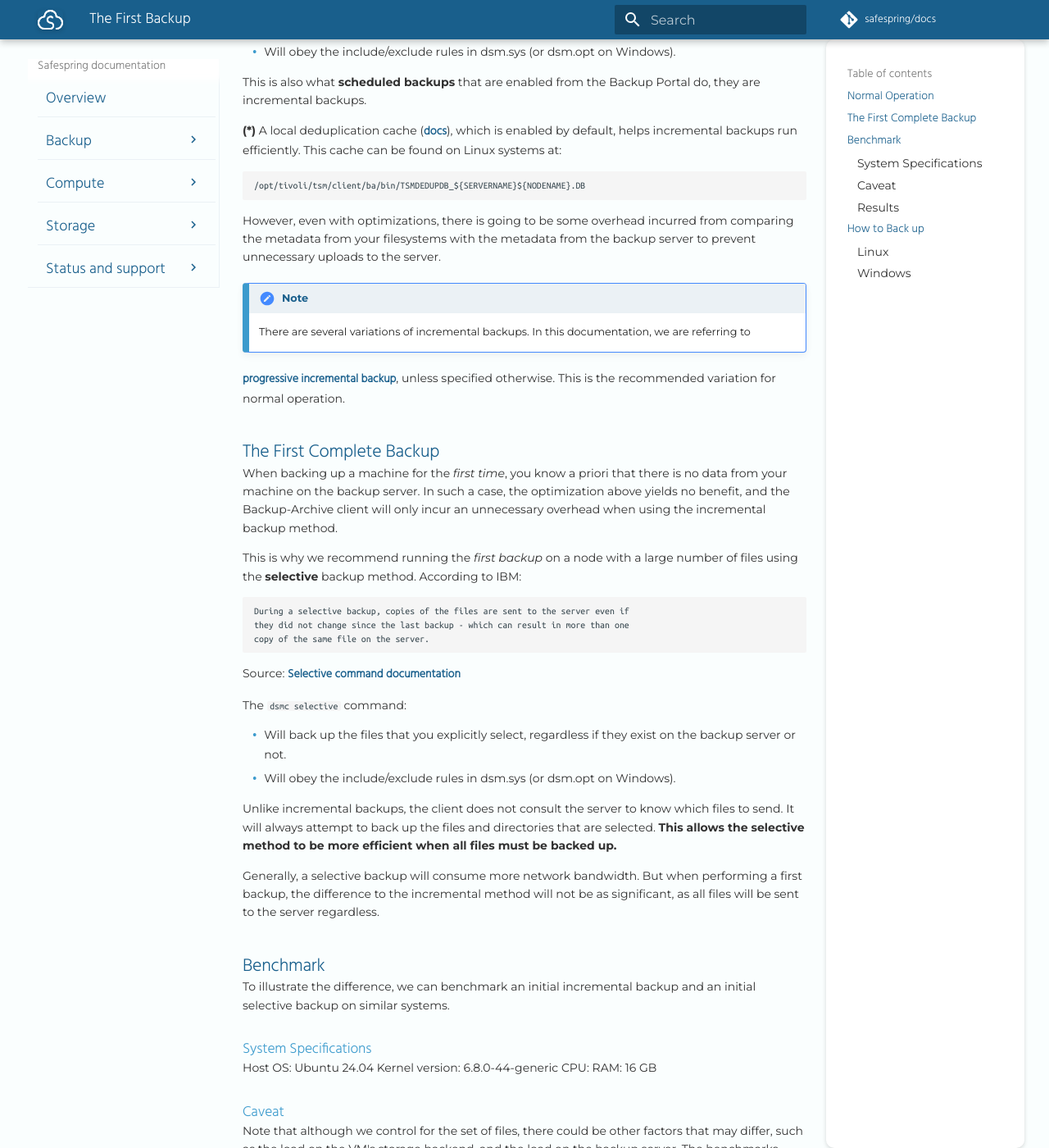
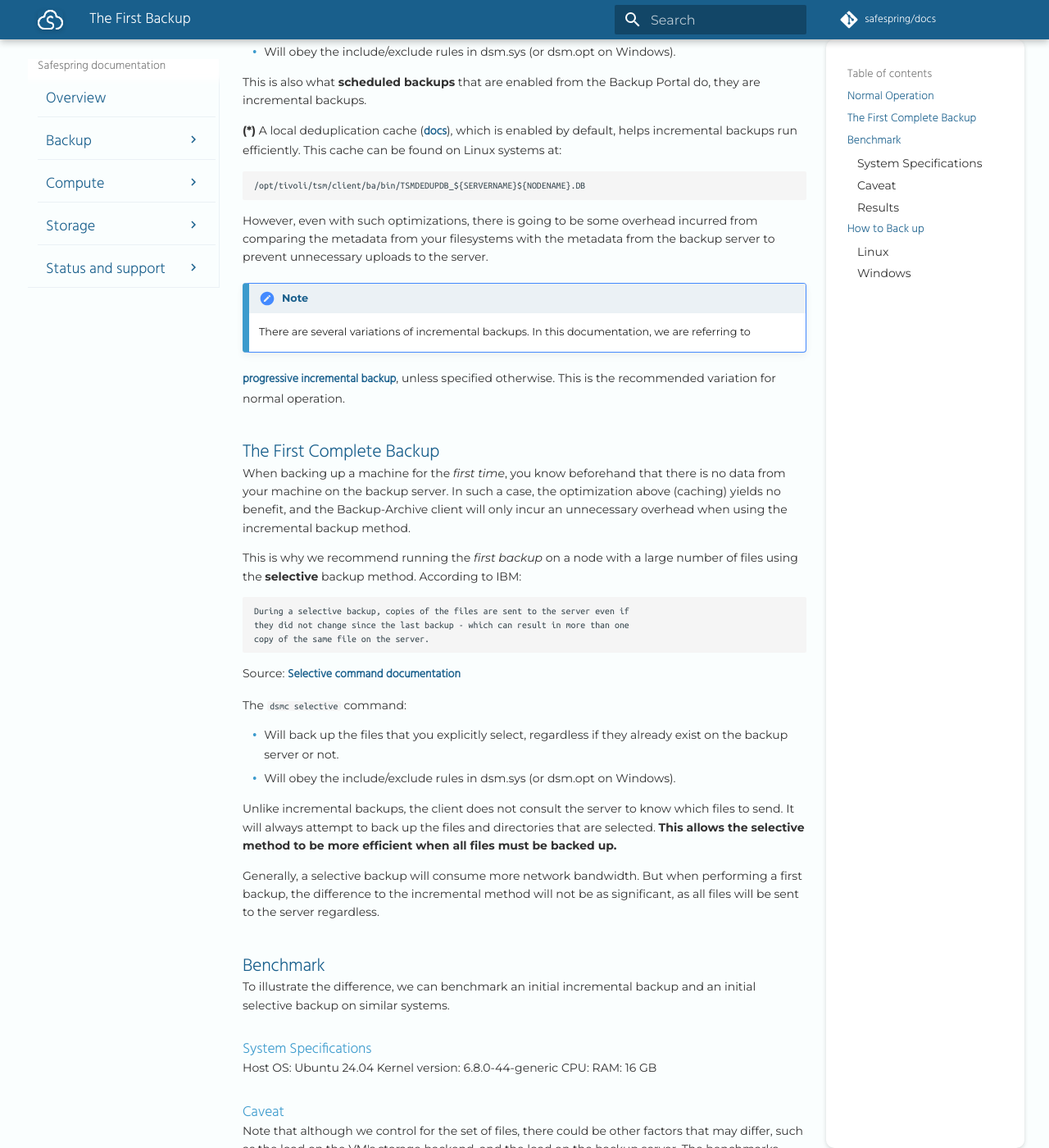
Before and after one commit to safespring/docs, an MkDocs documentation site: the page built from content/backup/performance/first-backup.md, in a window 1280 px wide and 1400 px high, scrolled down 542 px. Shown: the whole window at 82% size. Built offline with MkDocs 1.6.1 and Material for MkDocs 9.7.7, drawn with Linux system fonts in a browser that asks for light colours; a script that is not in the unit is left out; comment, search, counter and statistics services are not loaded; some of the changed text lies outside the part shown.

````diff
--- a/content/backup/performance/first-backup.md
+++ b/content/backup/performance/first-backup.md
@@ -35,7 +35,7 @@ at:
 ```
 /opt/tivoli/tsm/client/ba/bin/TSMDEDUPDB_${SERVERNAME}${NODENAME}.DB
 ```
-However, even with optimizations, there is
+However, even with such optimizations, there is
 going to be some overhead incurred from comparing the metadata from your
 filesystems with the metadata from the backup server to prevent
 unnecessary uploads to the server.
@@ -48,9 +48,9 @@ progressive incremental backup</a>, unless specified otherwise. This is the reco
 
 The First Complete Backup
 ----------------------------
-When backing up a machine for the _first time_, you know a priori that there is
-no data from your machine on the backup server.
-In such a case, the optimization above yields no benefit,
+When backing up a machine for the _first time_, you know beforehand that there
+is no data from your machine on the backup server.
+In such a case, the optimization above (caching) yields no benefit,
 and the Backup-Archive client will only incur an unnecessary overhead when using
 the incremental backup method.
 
@@ -68,8 +68,8 @@ Selective command documentation</a>
 
 The `dsmc selective` command:
 
-- Will back up the files that you explicitly select, regardless if they exist
-  on the backup server or not.
+- Will back up the files that you explicitly select, regardless if they already
+  exist on the backup server or not.
 - Will obey the include/exclude rules in dsm.sys (or dsm.opt on Windows).
 
 Unlike incremental backups, the client does not
````
Also changed, not shown: other parts of content/backup/performance/first-backup.md (+3 -3 lines), content/backup/howto/include-exclude.md (+3 -3 lines), content/backup/howto/list-files.md (+2 -2 lines), content/backup/recovery/basics.md (+6 -5 lines).
